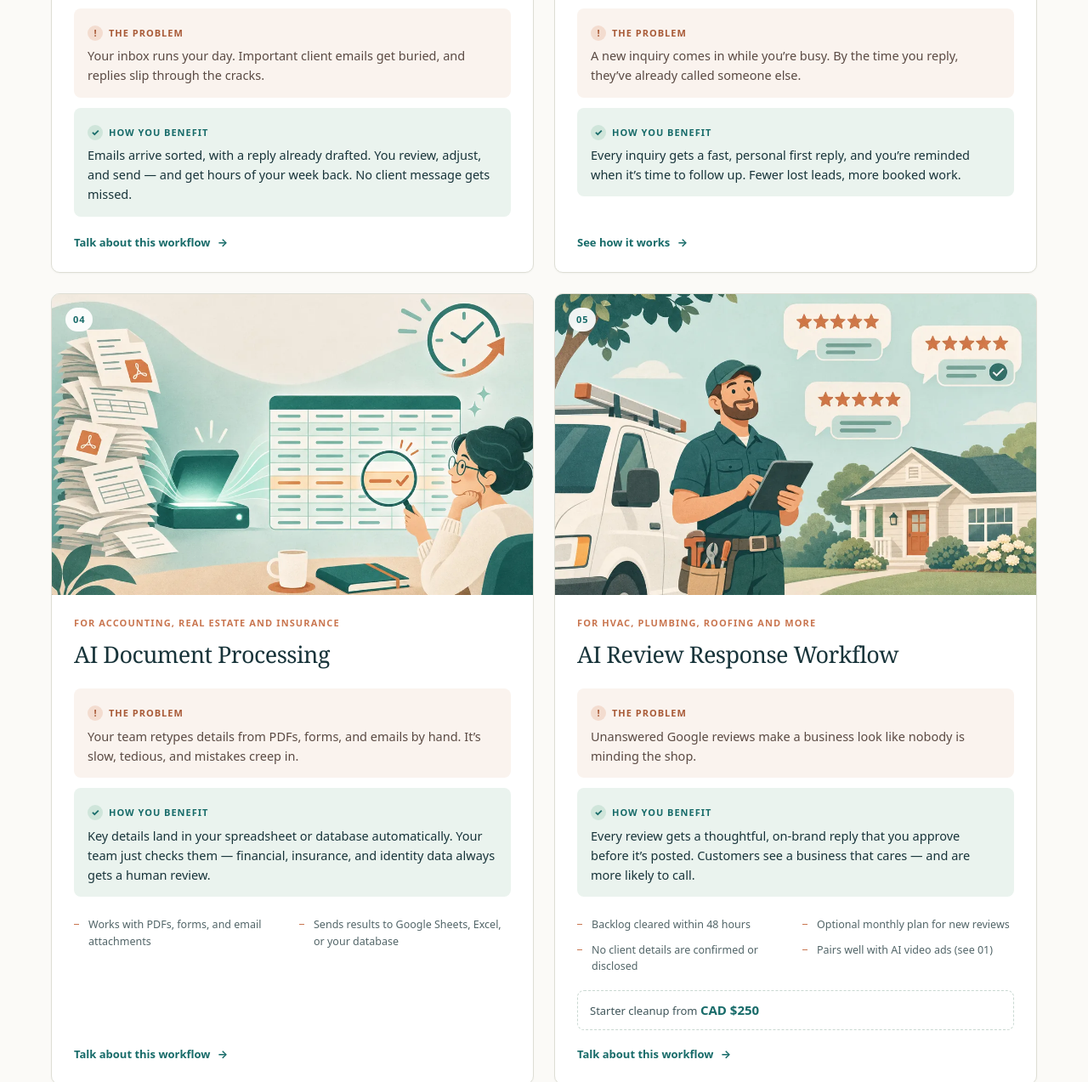
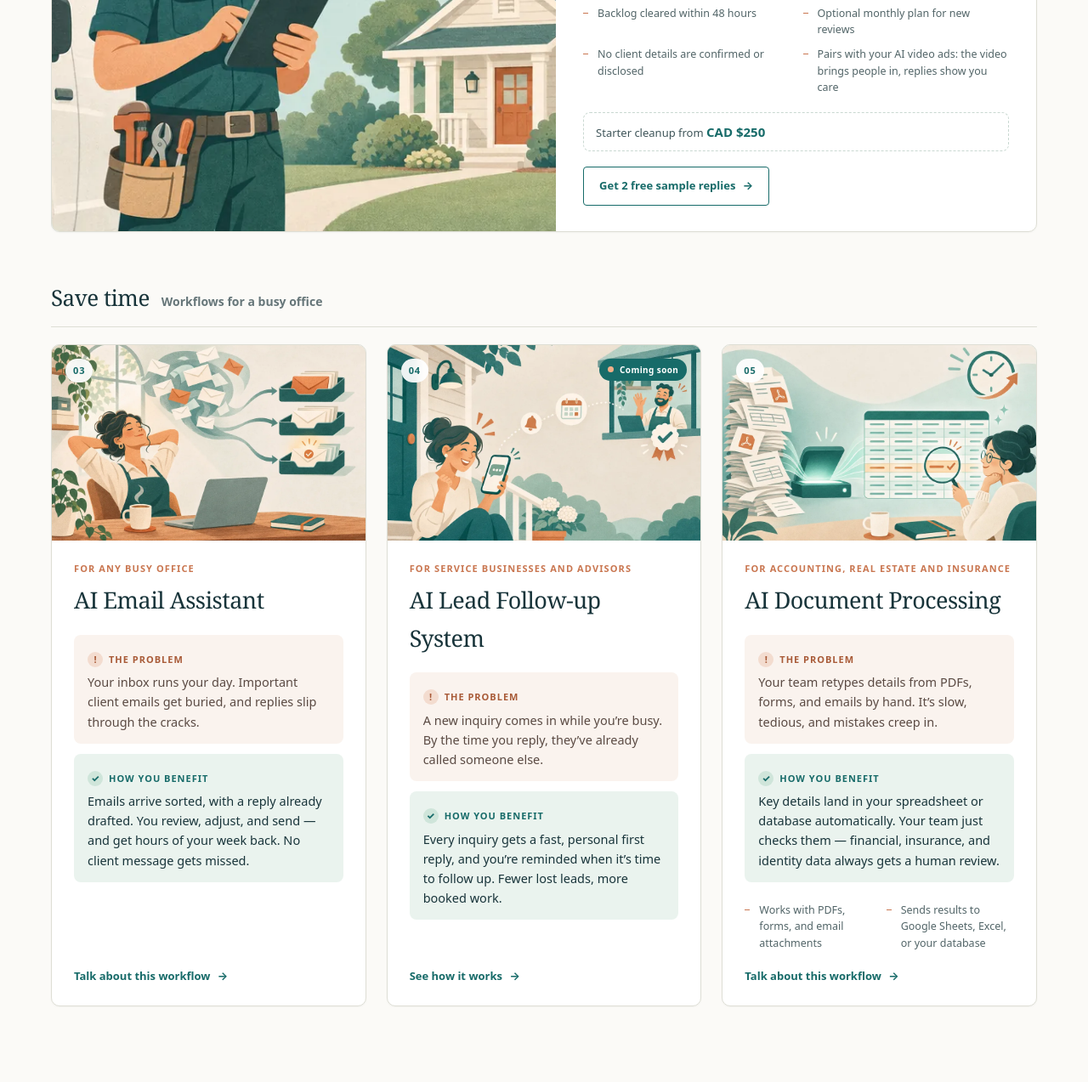
Before and after one commit to frankzhang-ai/workflow-ai-site, a plain HTML site: page index.html in a window 1280 px wide. Shown: the part 2267-3540 px from the top of the page at 85% size. Drawn offline with Linux system fonts and the light colour scheme.

Commit message:
Refocus products on video with review replies as add-on
Group cards into Win customers (video + reviews) and Save time (email,
lead follow-up, documents); move reviews next to video; mark lead
follow-up Coming soon; review CTA offers 2 free sample replies.

Co-Authored-By: Claude Opus 5.5 <noreply@anthropic.com>
Claude-Session: https://claude.ai/code/session_01Y4AyjwEREfKtt9Wp5xpNCw

```diff
--- a/css/styles.css
+++ b/css/styles.css
@@ -104,3 +104,14 @@
 @media(max-width:1024px){.featured-video .card-media img{position:static}}
 @media(max-width:860px){.how-inner{flex-direction:column;align-items:flex-start;gap:16px}.how-steps{flex-direction:column;align-items:flex-start;gap:10px;width:100%}.how-arrow{display:none}}
 @media(max-width:700px){.hero-actions{flex-direction:column;align-items:stretch;gap:12px}.hero-actions .button{width:100%}.featured-video h3{font-size:27px}.how-inner{padding-block:22px}}
+/* Product groups: Win customers / Save time */
+.product-group+.product-group{margin-top:56px}
+.product-group-title{display:flex;align-items:baseline;flex-wrap:wrap;gap:6px 14px;margin:0 0 20px;padding-bottom:12px;border-bottom:1px solid var(--line);color:var(--muted);font-family:var(--sans);font-size:14px;font-weight:600}
+.product-group-title span{color:var(--ink);font-family:var(--serif);font-size:26px;font-weight:400;letter-spacing:-.02em}
+.product-grid-three{grid-template-columns:repeat(3,1fr)}
+.review-addon .card-media img{position:absolute;inset:0}
+.addon-tag{background:var(--teal)}
+.review-addon .card-link{align-self:flex-start;margin-top:auto;padding:11px 18px;border:1px solid var(--teal);border-radius:4px}
+.review-addon .card-link:hover{background:var(--teal);color:#fff}
+@media(max-width:1024px){.review-addon .card-media img{position:static}.product-grid-three{grid-template-columns:repeat(2,1fr)}}
+@media(max-width:700px){.product-grid-three{grid-template-columns:1fr}.product-group+.product-group{margin-top:40px}.product-group-title span{font-size:23px}}
--- a/index.html
+++ b/index.html
@@ -48,8 +48,10 @@
     <section class="how-strip" aria-labelledby="how-title"><div class="wrap how-inner"><h2 id="how-title" class="how-title">How it works</h2><ol class="how-steps"><li><span class="how-num">1</span><strong>Free sample image</strong></li><li class="how-arrow" aria-hidden="true">→</li><li><span class="how-num">2</span><strong>Short promo video</strong></li><li class="how-arrow" aria-hidden="true">→</li><li><span class="how-num">3</span><strong>Pay what it’s worth if you’re happy</strong></li></ol></div></section>
 
     <section class="section wrap" id="products" aria-labelledby="products-title">
-      <div class="section-heading"><div><p class="eyebrow">What we make and streamline</p><h2 id="products-title">Five ways to win customers and save time.</h2></div><p>Start with AI promo videos that get you noticed, then add simple workflows that take busywork off your plate. You keep the final call on everything.</p></div>
-      <div class="product-grid">
+      <div class="section-heading"><div><p class="eyebrow">What we make and streamline</p><h2 id="products-title">Win customers first. Save time next.</h2></div><p>Start with an AI promo video that gets you noticed, and add review replies so new visitors see a business that cares. When you’re ready, simple workflows take busywork off your plate. You keep the final call on everything.</p></div>
+      <div class="product-group">
+        <h3 class="product-group-title"><span>Win customers</span> AI promo videos, plus review replies as an add-on</h3>
+        <div class="product-grid">
         <article class="product-card product-card-wide featured-video">
           <figure class="card-media"><img src="assets/products/video.webp" alt="A friendly bakery owner filming fresh bread with a phone on a small tripod in warm light" width="1024" height="688" loading="lazy" decoding="async"><span class="card-number">01</span><span class="new-tag">New</span></figure>
           <div class="card-body">
@@ -60,8 +62,24 @@
             <a href="#sample" class="card-link">Get a free sample <span aria-hidden="true">→</span></a>
           </div>
         </article>
-        <article class="product-card ">
-          <figure class="card-media"><img src="assets/products/email.webp" alt="Illustration of a business owner at a desk while scattered emails sort themselves into tidy trays" width="1024" height="688" loading="lazy" decoding="async"><span class="card-number">02</span></figure>
+        <article class="product-card product-card-wide review-addon">
+          <figure class="card-media"><img src="assets/products/reviews.webp" alt="Illustration of a home-service technician beside a work van with five-star review cards floating nearby" width="1024" height="688" loading="lazy" decoding="async"><span class="card-number">02</span><span class="new-tag addon-tag">Video add-on</span></figure>
+          <div class="card-body">
+            <p class="card-who">For HVAC, plumbing, roofing and more</p>
+            <h3>AI Review Response Workflow</h3>
+            <div class="pb"><div class="pb-row pb-problem"><span class="pb-label">The problem</span><p>Unanswered Google reviews make a business look like nobody is minding the shop.</p></div><div class="pb-row pb-benefit"><span class="pb-label">How you benefit</span><p>Every review gets a thoughtful, on-brand reply that you approve before it’s posted. Customers see a business that cares — and are more likely to call.</p></div></div>
+            <ul class="card-points"><li>Backlog cleared within 48 hours</li><li>Optional monthly plan for new reviews</li><li>No client details are confirmed or disclosed</li><li>Pairs with your AI video ads: the video brings people in, replies show you care</li></ul>
+            <p class="card-price">Starter cleanup from <strong>CAD $250</strong></p>
+            <a href="#contact" class="card-link" data-prefill="I'd like 2 free sample replies to my Google reviews. My business name (as it appears on Google) is: ">Get 2 free sample replies <span aria-hidden="true">→</span></a>
+          </div>
+        </article>
+        </div>
+      </div>
+      <div class="product-group">
+        <h3 class="product-group-title"><span>Save time</span> Workflows for a busy office</h3>
+        <div class="product-grid product-grid-three">
+        <article class="product-card">
+          <figure class="card-media"><img src="assets/products/email.webp" alt="Illustration of a business owner at a desk while scattered emails sort themselves into tidy trays" width="1024" height="688" loading="lazy" decoding="async"><span class="card-number">03</span></figure>
           <div class="card-body">
             <p class="card-who">For any busy office</p>
             <h3>AI Email Assistant</h3>
@@ -70,7 +88,7 @@
           </div>
         </article>
         <article class="product-card">
-          <figure class="card-media"><img src="assets/products/leads.webp" alt="Illustration of a homeowner receiving a quick reply on their phone from a local business" width="1024" height="688" loading="lazy" decoding="async"><span class="card-number">03</span><span class="demo-tag"><span></span> First demo in development</span></figure>
+          <figure class="card-media"><img src="assets/products/leads.webp" alt="Illustration of a homeowner receiving a quick reply on their phone from a local business" width="1024" height="688" loading="lazy" decoding="async"><span class="card-number">04</span><span class="demo-tag"><span></span> Coming soon</span></figure>
           <div class="card-body">
             <p class="card-who">For service businesses and advisors</p>
             <h3>AI Lead Follow-up System</h3>
@@ -78,8 +96,8 @@
             <a href="#demo" class="card-link">See how it works <span aria-hidden="true">→</span></a>
           </div>
         </article>
-        <article class="product-card ">
-          <figure class="card-media"><img src="assets/products/documents.webp" alt="Illustration of paper forms turning into an organized spreadsheet while a person reviews the results" width="1024" height="688" loading="lazy" decoding="async"><span class="card-number">04</span></figure>
+        <article class="product-card">
+          <figure class="card-media"><img src="assets/products/documents.webp" alt="Illustration of paper forms turning into an organized spreadsheet while a person reviews the results" width="1024" height="688" loading="lazy" decoding="async"><span class="card-number">05</span></figure>
           <div class="card-body">
             <p class="card-who">For accounting, real estate and insurance</p>
             <h3>AI Document Processing</h3>
@@ -88,17 +106,7 @@
             <a href="#contact" class="card-link">Talk about this workflow <span aria-hidden="true">→</span></a>
           </div>
         </article>
-        <article class="product-card ">
-          <figure class="card-media"><img src="assets/products/reviews.webp" alt="Illustration of a home-service technician beside a work van with five-star review cards floating nearby" width="1024" height="688" loading="lazy" decoding="async"><span class="card-number">05</span></figure>
-          <div class="card-body">
-            <p class="card-who">For HVAC, plumbing, roofing and more</p>
-            <h3>AI Review Response Workflow</h3>
-            <div class="pb"><div class="pb-row pb-problem"><span class="pb-label">The problem</span><p>Unanswered Google reviews make a business look like nobody is minding the shop.</p></div><div class="pb-row pb-benefit"><span class="pb-label">How you benefit</span><p>Every review gets a thoughtful, on-brand reply that you approve before it’s posted. Customers see a business that cares — and are more likely to call.</p></div></div>
-            <ul class="card-points"><li>Backlog cleared within 48 hours</li><li>Optional monthly plan for new reviews</li><li>No client details are confirmed or disclosed</li><li>Pairs well with AI video ads (see 01)</li></ul>
-            <p class="card-price">Starter cleanup from <strong>CAD $250</strong></p>
-            <a href="#contact" class="card-link">Talk about this workflow <span aria-hidden="true">→</span></a>
-          </div>
-        </article>
+        </div>
       </div>
     </section>
     <section class="process-section" id="process" aria-labelledby="process-title"><div class="wrap section">
--- a/js/main.js
+++ b/js/main.js
@@ -24,6 +24,12 @@
   }
 
   var form = document.getElementById("contact-form");
+  Array.prototype.forEach.call(document.querySelectorAll("[data-prefill]"), function (link) {
+    link.addEventListener("click", function () {
+      var message = document.getElementById("message");
+      if (message && !message.value.trim()) message.value = link.getAttribute("data-prefill");
+    });
+  });
   if (form) form.addEventListener("submit", function (event) {
     event.preventDefault();
     var status = document.getElementById("form-status");
```
